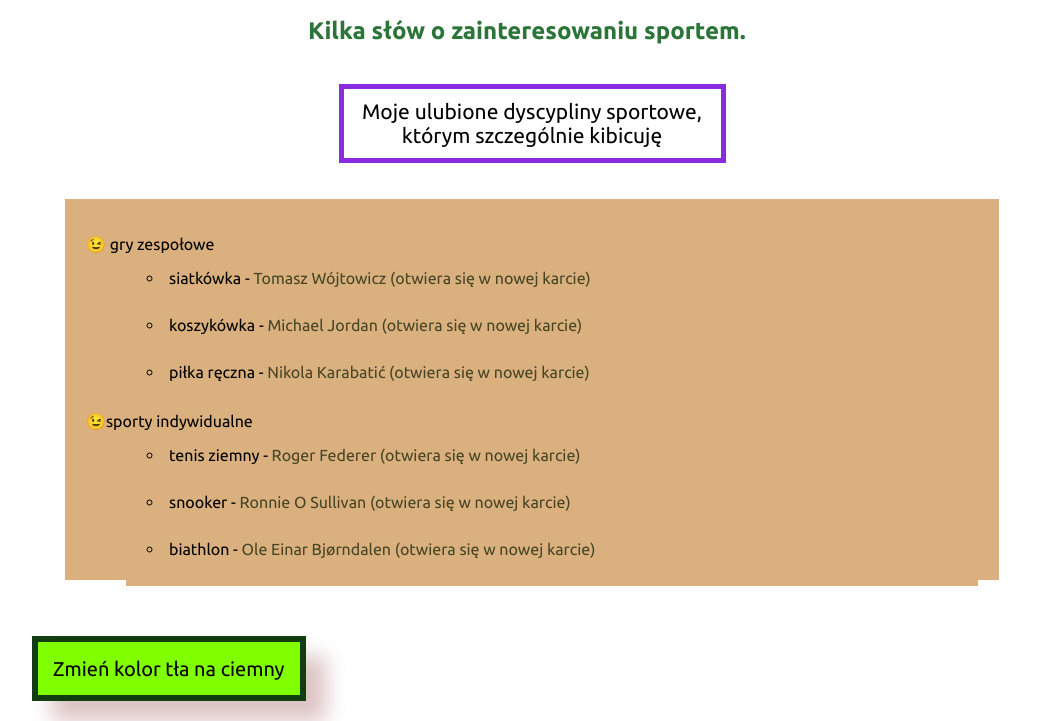
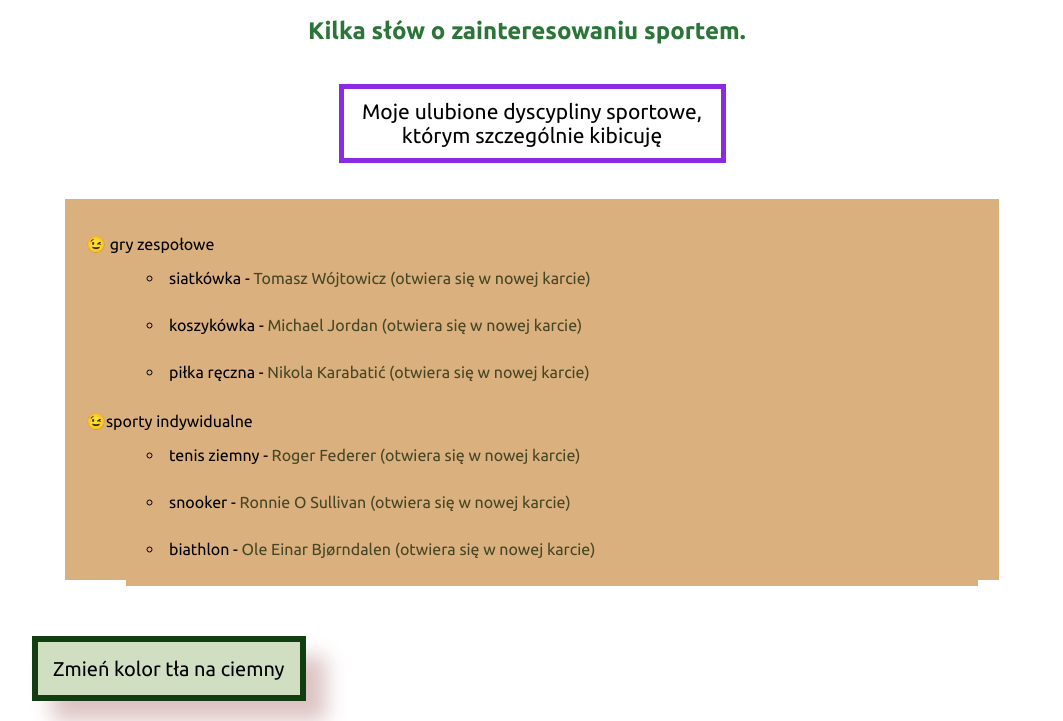
Before and after one commit to Radian31/homepage1, a plain HTML site: page index.html in a window 1280 px wide. Shown: the part 2068-2789 px from the top of the page, without its empty margins (108-1171 px from the left). Drawn offline with nearby package versions, Linux system fonts and the light colour scheme.

Commit message:
change button background-color

```diff
--- a/css/style.css
+++ b/css/style.css
@@ -19,7 +19,7 @@ html {
 
 .button {
   FONT-WEIGHT: 300;
-  background-color: chartreuse;
+  background-color: rgb(208, 223, 193);
   border: 6px solid #113d11;
   font-size: 20px;
   margin: 20px auto;
```
